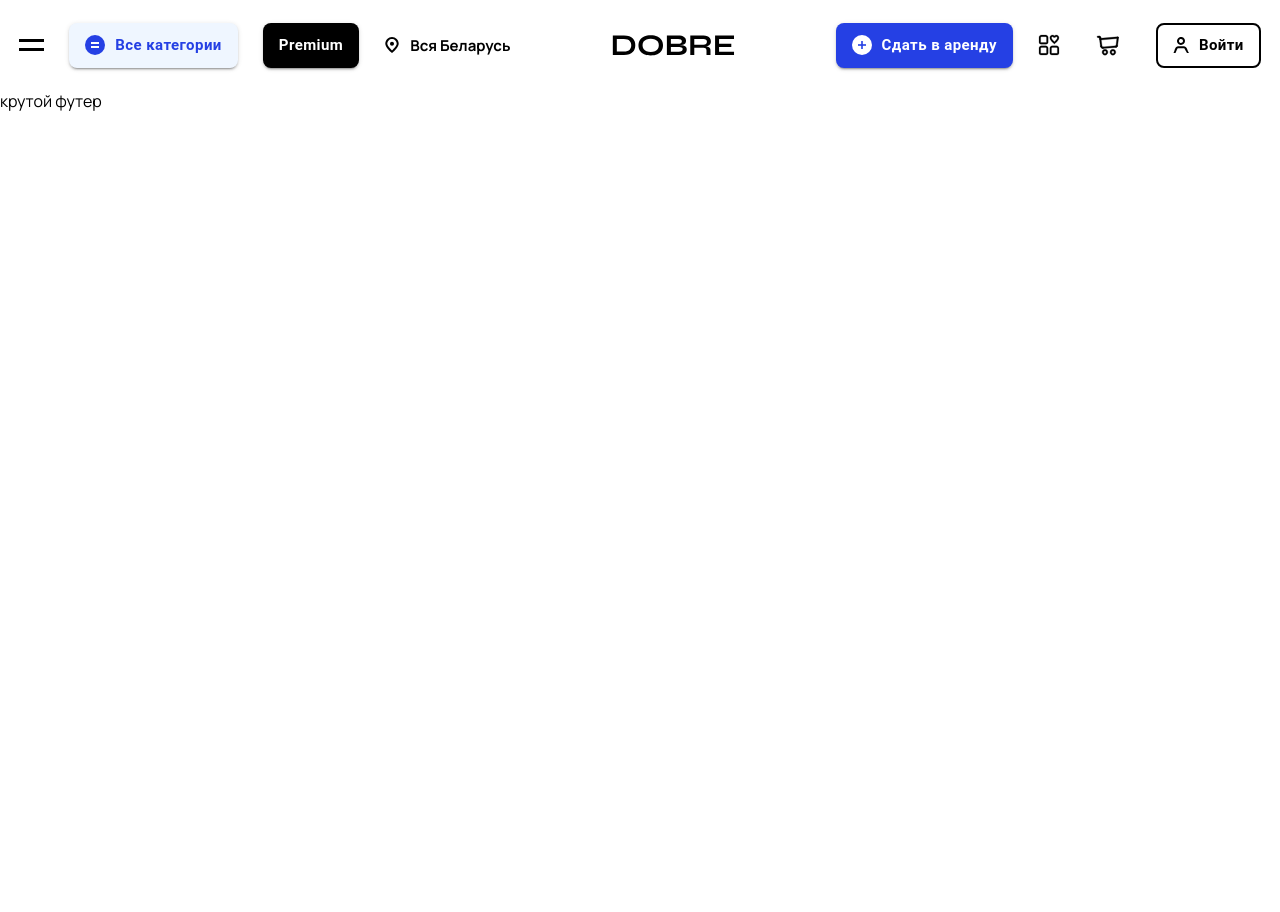
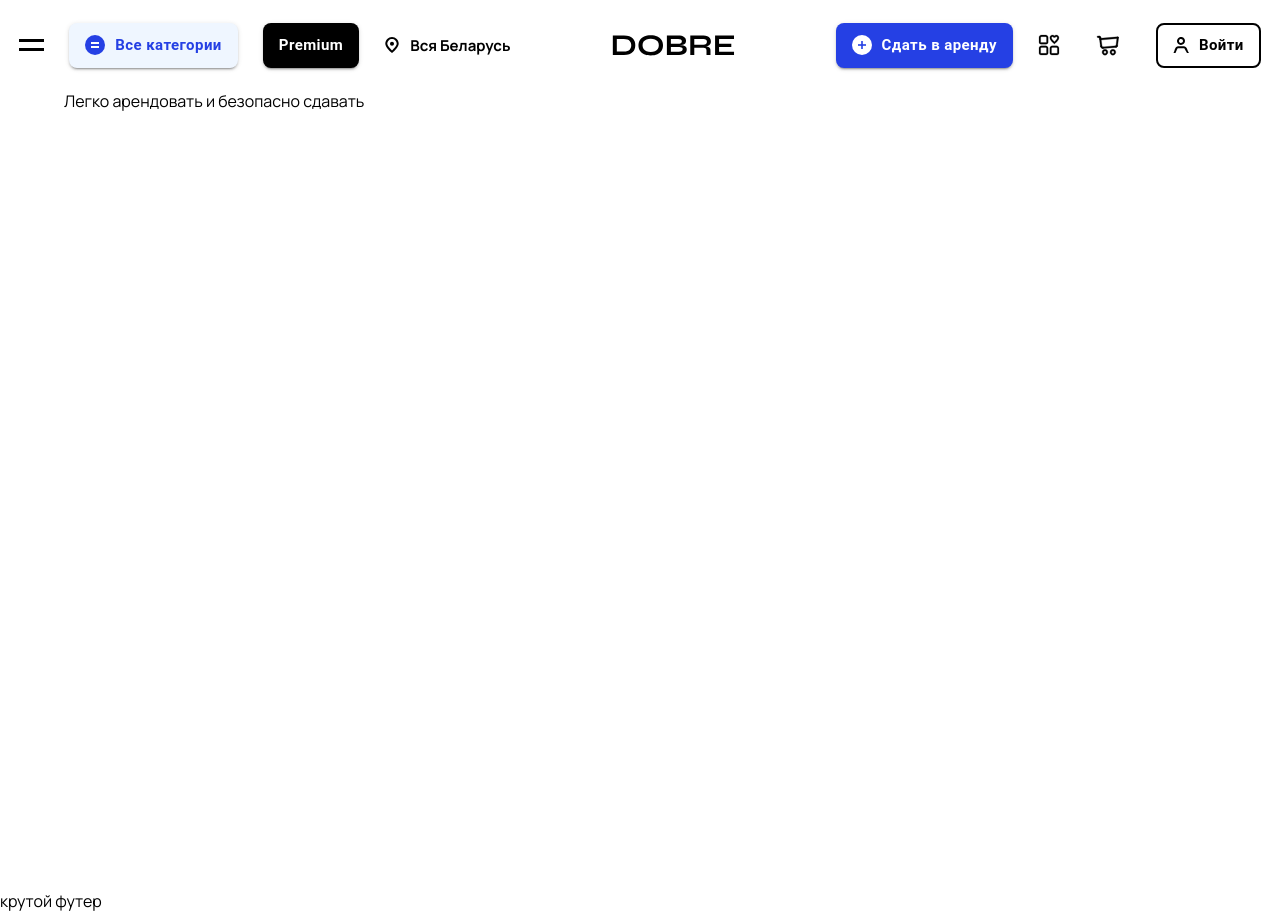
Before and after one commit to DOBRESERVICE/dobre-front, a Next.js app: page / in a window 1280 px wide. Before the commit the page ends 800 px from the top, so only its background shows below. Built offline with nearby package versions, Linux system fonts and the light colour scheme.

Commit message:
feature:add search block

```diff
--- a/src/app/page.tsx
+++ b/src/app/page.tsx
@@ -4,6 +4,7 @@ import { CreateAccountMess } from '@/components/notificationMessageModal/CreateA
 import { useEffect, useState } from 'react';
 import { useRouter } from 'next/navigation';
 import { HomeLayout } from '@/components/homeLayout/HomeLayout';
+import { SearchBlock } from '@/components/SearchBlock/SearchBlock';
 
 export default function HomePage() {
   const currentUrl = window.location;
@@ -26,6 +27,7 @@ export default function HomePage() {
         <CreateAccountMess />
         {/* <LinkResetMess /> */}
       </ModalComponent>
+      <SearchBlock />
     </HomeLayout>
   );
 }
--- /dev/null
+++ b/src/components/SearchBlock/SearchBlock.module.css
@@ -0,0 +1,3 @@
+.searchBlockWrapper {
+    width: 90%;
+}
--- /dev/null
+++ b/src/components/SearchBlock/SearchBlock.tsx
@@ -0,0 +1,9 @@
+import styles from './SearchBlock.module.css';
+
+export const SearchBlock = () => {
+  return (
+    <div className={styles.searchBlockWrapper}>
+      <h1>Легко арендовать и безопасно сдавать</h1>
+    </div>
+  );
+};
--- /dev/null
+++ b/src/components/homeLayout/HomeLayout.module.css
@@ -0,0 +1,10 @@
+.homeWrapper {
+    width: 100vw;
+    min-height: 100vh;
+    height: 100%;
+    display: flex;
+    flex-direction: column;
+    justify-content: space-between;
+    align-items: center;
+    background-color: #FFF;
+}
--- a/src/components/homeLayout/HomeLayout.tsx
+++ b/src/components/homeLayout/HomeLayout.tsx
@@ -1,5 +1,5 @@
 import { Header } from '@/components/Header/Header';
-
+import styles from './HomeLayout.module.css';
 interface LayoutProps {
   children: React.ReactNode;
 }
@@ -7,7 +7,9 @@ export const HomeLayout: React.FC<LayoutProps> = ({ children }) => {
   return (
     <>
       <Header />
-      <main>{children}</main>
+      <main>
+        <div className={styles.homeWrapper}>{children}</div>
+      </main>
       <footer>крутой футер</footer>
     </>
   );
```
